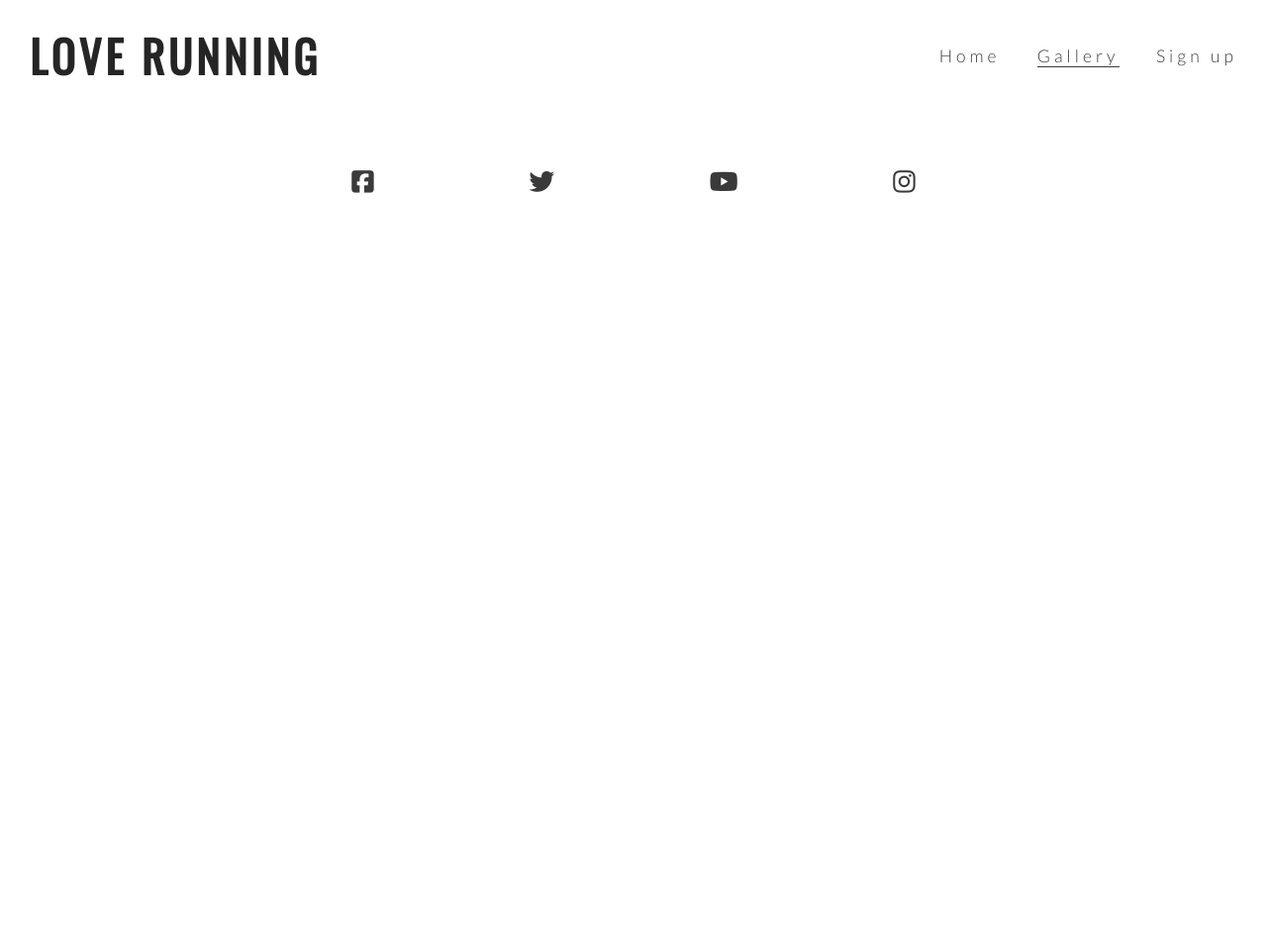
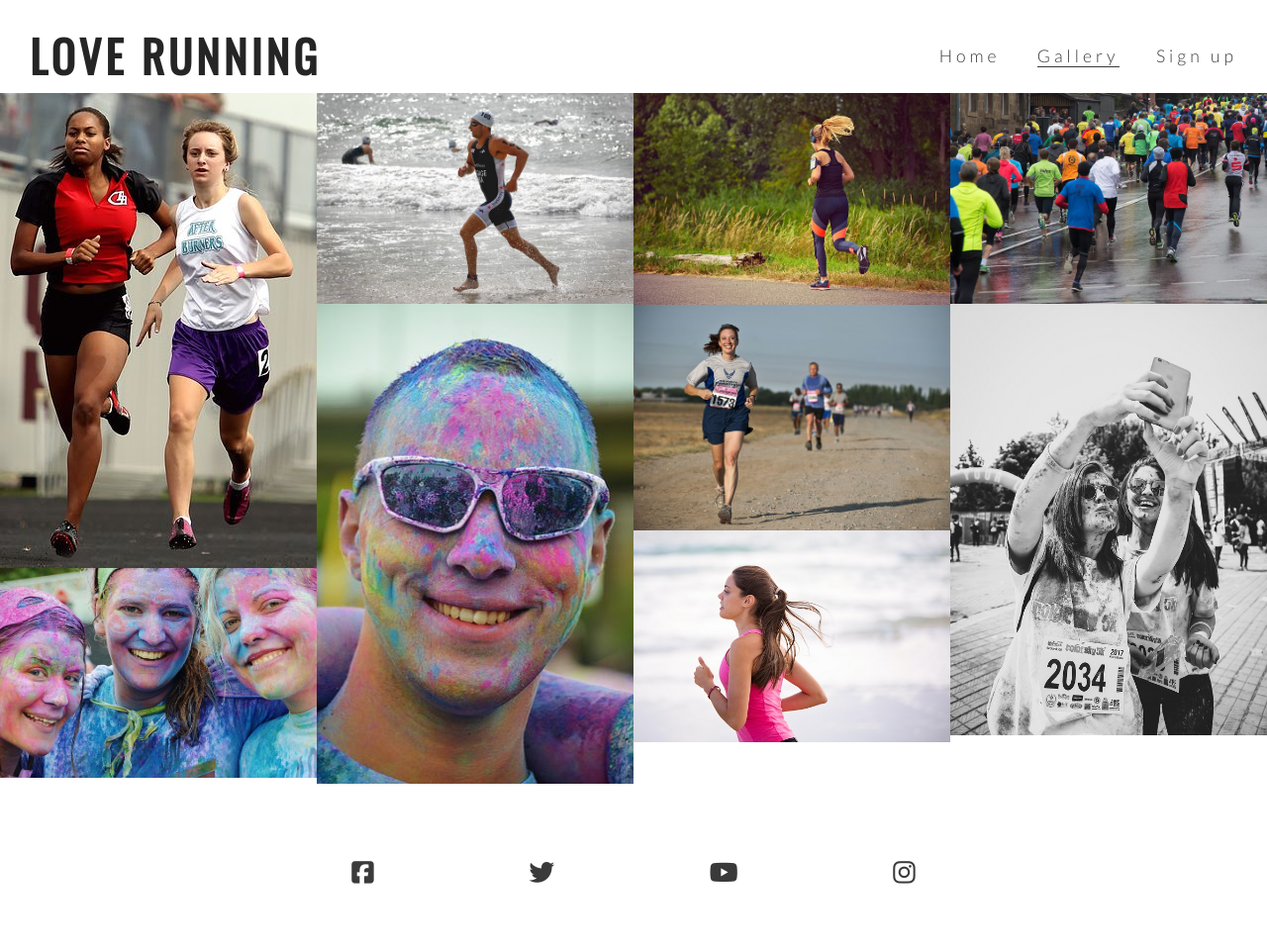
Before and after one commit to celelstine/running-practise, a plain HTML site: page gallery.html in a window 1280 px wide. Shown: the whole page at 99% size. Before the commit the page ends 800 px from the top, so only its background shows below. Drawn offline with nearby package versions, Linux system fonts and the light colour scheme.

Commit message:
Add gallery images and masonry styling

```diff
--- a/assets/css/style.css
+++ b/assets/css/style.css
@@ -236,3 +236,16 @@ footer {
     padding: 5%;
     color: #3a3a3a;
 }
+
+/* gallery */
+
+#photos {
+    clear: both;
+    line-height: 0;
+    column-count: 4;
+    column-gap: 0;
+}
+
+#photos > img {
+    width: 100%;
+}
--- a/gallery.html
+++ b/gallery.html
@@ -30,6 +30,20 @@
             </nav>
         </a>
     </header>
+
+    <section id="photos">
+        <img src="assets/images/athletes.jpg" alt="Two athletes running together">
+        <img src="assets/images/girls.jpg" alt="Three Girls">
+        <img src="assets/images/runner3.jpg" alt="Solo male runner">
+        <img src="assets/images/man.jpg" alt="Man at paint run">
+        <img src="assets/images/runner1.jpg" alt="Solo female runner">
+        <img src="assets/images/runner2.jpg" alt="Marathon runners">
+        <img src="assets/images/runner4.jpg" alt="Female beach jog">
+        <img src="assets/images/running_gang.jpg" alt="Large marathon running group">
+        <img src="assets/images/mud-run.jpg" alt="Muddy seflie">
+
+    </section>
+
     <footer>
         <ul class="social-networks">
             <li>
```
Also changed, not shown: assets/images/athletes.jpg (added), assets/images/girls.jpg (added), assets/images/man.jpg (added), assets/images/mud-run.jpg (added), assets/images/runner1.jpg (added), assets/images/runner2.jpg (added), assets/images/runner3.jpg (added), assets/images/runner4.jpg (added), assets/images/running_gang.jpg (added).
